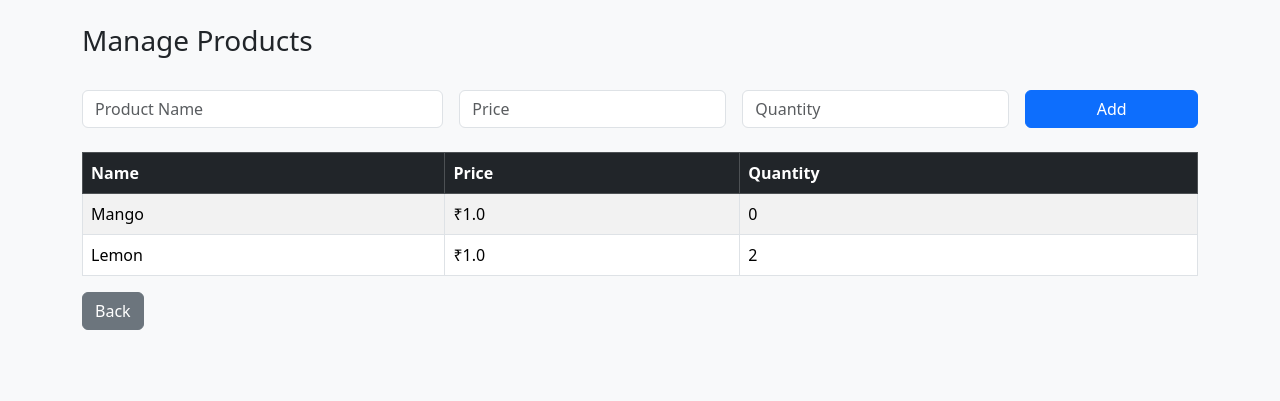
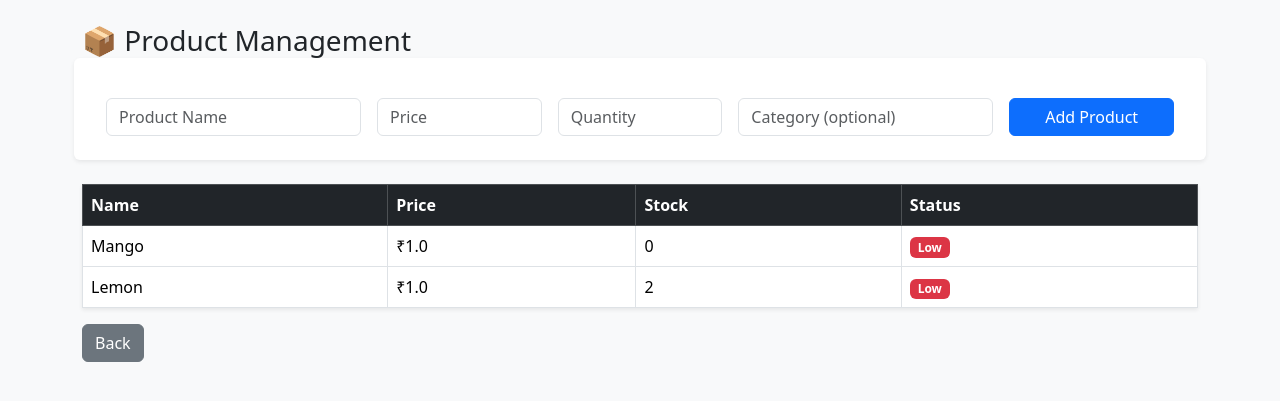
Before and after one commit to Mukesh2731/smart-grocery-system, a Flask app: page /products in a window 1280 px wide. Shown: the top 401 px of the page. Run offline with Flask 3, Linux system fonts and the light colour scheme; data comes from the database, SQL or seed files in the repository.

Commit message:
Update products.html

```diff
--- a/templates/products.html
+++ b/templates/products.html
@@ -7,29 +7,33 @@
 <body class="bg-light">
 
 <div class="container mt-4">
-    <h3>Manage Products</h3>
+    <h3 class="mb-3">📦 Product Management</h3>
 
-    <form method="post" class="row g-3 mt-3">
-        <div class="col-md-4">
+    <form method="post" class="row g-3 bg-white p-4 rounded shadow-sm">
+        <div class="col-md-3">
             <input class="form-control" name="name" placeholder="Product Name" required>
         </div>
-        <div class="col-md-3">
+        <div class="col-md-2">
             <input class="form-control" name="price" placeholder="Price" required>
         </div>
-        <div class="col-md-3">
+        <div class="col-md-2">
             <input class="form-control" name="qty" placeholder="Quantity" required>
         </div>
+        <div class="col-md-3">
+            <input class="form-control" placeholder="Category (optional)">
+        </div>
         <div class="col-md-2">
-            <button class="btn btn-primary w-100">Add</button>
+            <button class="btn btn-primary w-100">Add Product</button>
         </div>
     </form>
 
-    <table class="table table-striped table-bordered mt-4">
+    <table class="table table-hover table-bordered mt-4 bg-white shadow-sm">
         <thead class="table-dark">
             <tr>
                 <th>Name</th>
                 <th>Price</th>
-                <th>Quantity</th>
+                <th>Stock</th>
+                <th>Status</th>
             </tr>
         </thead>
         <tbody>
@@ -38,6 +42,13 @@
                 <td>{{ p.name }}</td>
                 <td>₹{{ p.price }}</td>
                 <td>{{ p.qty }}</td>
+                <td>
+                    {% if p.qty|int < 5 %}
+                        <span class="badge bg-danger">Low</span>
+                    {% else %}
+                        <span class="badge bg-success">Available</span>
+                    {% endif %}
+                </td>
             </tr>
             {% endfor %}
         </tbody>
```
